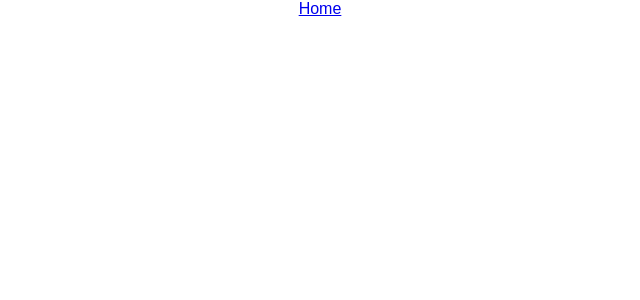
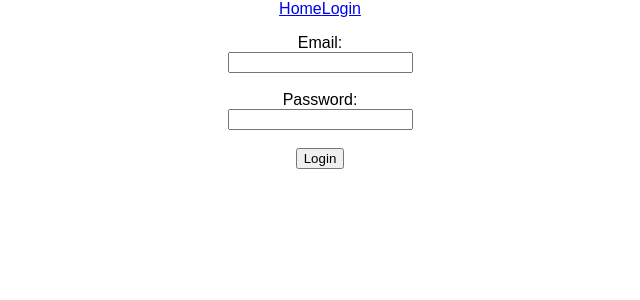
Before and after one commit to danmcquade/cryptfolio, a React (Create React App) app in the folder client/: page /login in a window 1280 px wide. Shown: the top 300 px of the page, without its empty margins (320-960 px from the left). Built offline with nearby package versions, Linux system fonts and the light colour scheme.

Commit message:
Update front-end dashboard component style, create basic login component, verify back-end authentication works from the front-end

```diff
--- a/client/src/App.js
+++ b/client/src/App.js
@@ -7,6 +7,7 @@ import {
 import './App.css'
 import Nav from './Nav'
 import Dashboard from './Dashboard'
+import Login from './Login'
 
 class App extends Component {
   render () {
@@ -18,6 +19,9 @@ class App extends Component {
             <Route exact path='/' render={() => (
               <Dashboard />
             )} />
+            <Route exact path='/login' render={() => (
+              <Login />
+            )} />
           </Switch>
         </main>
       </div>
--- a/client/src/Dashboard.js
+++ b/client/src/Dashboard.js
@@ -1,6 +1,17 @@
 import React, { Component } from 'react'
 import $ from 'jquery'
 import './Dashboard.css'
+
+Number.prototype.formatMoney = function(z, x, y){
+  let n = this
+  let c = isNaN(z = Math.abs(z)) ? 2 : z
+  let d = x === undefined ? '.' : x
+  let t = y === undefined ? ',' : y
+  let s = n < 0 ? '-' : ''
+  let i = String(parseInt(n = Math.abs(Number(n) || 0).toFixed(c)))
+  let j = (j = i.length) > 3 ? j % 3 : 0
+  return s + (j ? i.substr(0, j) + t : '') + i.substr(j).replace(/(\d{3})(?=\d)/g, '$1' + t) + (c ? d + Math.abs(n - i).toFixed(c).slice(2) : '')
+ }
 
 class Dashboard extends Component {
   constructor (props) {
@@ -9,34 +20,6 @@ class Dashboard extends Component {
       coins: [],
       login: false
     }
-    this.login = this.login.bind(this)
-  }
-
-  login () {
-    const email = 'test@test.com'
-    const password = 'password'
-    const request = {'auth': {'email': email, 'password': password}}
-    console.log(request)
-    $.ajax({
-      url: 'http://localhost:3001/api/user_token',
-      type: 'POST',
-      data: request,
-      dataType: 'json',
-      success: function (result) {
-        console.log(result)
-        localStorage.setItem('jwt', result.jwt)
-        $('.loginform').hide()
-        $('.notification').empty()
-        $('.notification').append('<strong>Login successful</strong>')
-        this.setState({login: true})
-        this.getBananas()
-      }.bind(this),
-      error: function(xhr) {
-        $('.notification').empty()
-        $('.notification').append('<strong>Login failed</strong>')
-        console.log('Login failed')
-      }
-    })
   }
 
   componentDidMount () {
@@ -49,7 +32,7 @@ class Dashboard extends Component {
         this.setState({coins: JSON.parse(JSON.stringify(result))})
       },
       error: function (xhr) {
-        console.log('Fetch failed')
+        console.log('Fetching API data failed')
       }
     })
   }
@@ -57,13 +40,23 @@ class Dashboard extends Component {
   render () {
     const allCoins = this.state.coins.map((coin, index) => {
       let divStyle = {
-        margin: '35px'
+        margin: '15px',
+        width: '160px'
       }
+      let changeColor = {}
+      if (coin.percent_change_24h > 0) {
+        changeColor = {color: 'green'}
+      } else {
+        changeColor = {color: 'red'}
+      }
+      let price = coin.price_usd
+      console.log(parseFloat(price))
       return (
         <div className='coin-detail' key={index} style={divStyle}>
           <p><strong>Name:</strong> {coin.name}</p>
           <p><strong>Symbol:</strong> {coin.symbol}</p>
-          <p><strong>Price:</strong> {coin.price_usd}</p>
+          <p><strong>Price:</strong> ${parseFloat(coin.price_usd).formatMoney(2)}</p>
+          <p><strong>Change: <span style={changeColor}>{parseFloat(coin.percent_change_24h) > 0 ? '+' : null}{parseFloat(coin.percent_change_24h).toFixed(2)}</span></strong></p>
         </div>
       )
     })
--- /dev/null
+++ b/client/src/Login.js
@@ -0,0 +1,73 @@
+import React, { Component } from 'react'
+import $ from 'jquery'
+
+class Login extends Component {
+  constructor(props) {
+    super(props)
+    this.state = {
+      bananasReceived: '',
+      loggedIn: false
+    }
+    this.login = this.login.bind(this)
+  }
+
+
+  login () {
+    const email = $('#email').val()
+    const password = $('#password').val()
+    const request = {'auth': {'email': email, 'password': password}}
+    console.log(request)
+    $.ajax({
+      url: 'http://localhost:3001/api/user_token',
+      type: 'POST',
+      data: request,
+      dataType: 'json',
+      success: function (result) {
+        console.log(result)
+        localStorage.setItem('jwt', result.jwt)
+        $('.loginform').hide()
+        $('.notification').empty()
+        $('.notification').append('<strong>Login successful</strong>')
+        this.setState({loggedIn: true})
+      }.bind(this),
+      error: function (xhr) {
+        $('.notification').empty()
+        $('.notification').append('<strong>Login failed</strong>')
+        console.log('Login failed')
+      }
+    })
+    }
+
+  render () {
+    return (
+      <div>
+        <p className='notification' />
+        <div className='loginform'>
+          <form>
+            <label htmlFor='email'>Email: </label>
+            <br />
+            <input
+              name='email'
+              id='email'
+              type='email'
+            />
+            <br /><br />
+            <label htmlFor='password'>Password:</label>
+            <br />
+            <input
+              name='password'
+              id='password'
+              type='password'
+            />
+          </form>
+          <br />
+          <button
+            onClick={this.login}
+          >Login</button>
+        </div>
+      </div>
+    )
+  }
+}
+
+export default Login
--- a/client/src/Nav.js
+++ b/client/src/Nav.js
@@ -6,6 +6,8 @@ class Nav extends Component {
     return (
       <nav>
         <Link to='/'>Home</Link>
+        <Link to='/login'>Login</Link>
+
       </nav>
     )
   }
```
Also changed, not shown: 1 other file (tests, documents, lock files or other folders).
